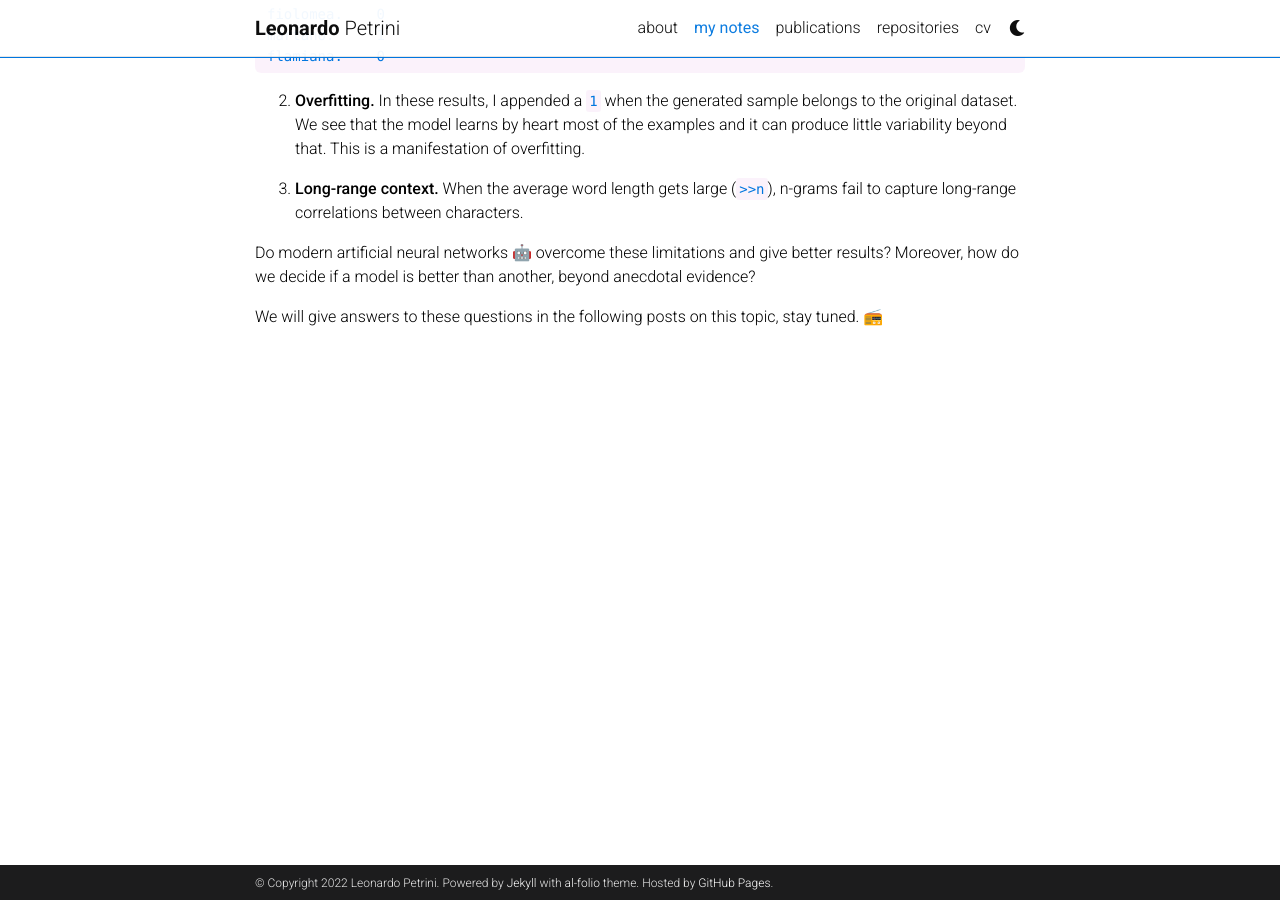
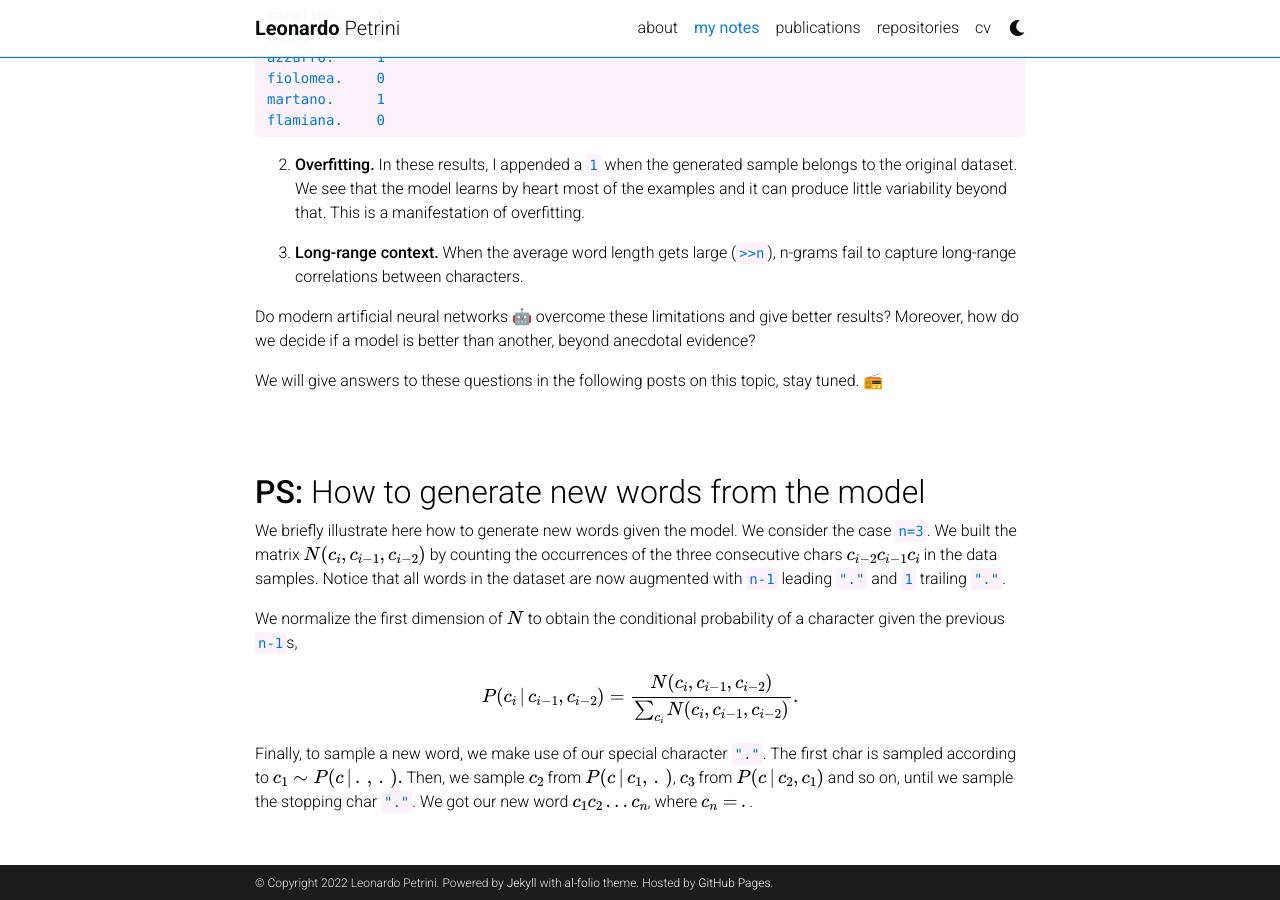
Before and after one commit to leonardopetrini/leonardopetrini.github.io, a Jekyll site: the page built from _posts/2021-12-04-italian-names.md, in a window 1280 px wide and 900 px high, scrolled down 4993 px. Built offline with Jekyll 4.4.1, drawn with Linux system fonts in a browser that asks for light colours; full-size pictures stand in for the smaller copies a plugin makes; comment, search, counter and statistics services are not loaded; a style sheet for code colours, icons or effects is not loaded; some of the changed text lies outside the part shown.

Commit message:
add PS to italian-names post

```diff
--- a/_posts/2021-12-04-italian-names.md
+++ b/_posts/2021-12-04-italian-names.md
@@ -147,6 +147,8 @@ Start to sound reasonable, don't they?!
 
 In the literature, the models we are introducing here are called [*n-grams*](https://en.wikipedia.org/wiki/N-gram), where `n` stands for the model *order*.
 
+***Note:*** How to sample from higher order models starts to be less intuitive, check the *post scriptum* below if you are interested in a more detailed walkthrough!
+
 Better and better results can be obtained by going to higher and higher order correlations, for example, for `n=3` we get,
 
 ~~~text
@@ -190,3 +192,14 @@ flamiana.    0
 Do modern artificial neural networks 🤖 overcome these limitations and give better results?  Moreover, how do we decide if a model is better than another, beyond anecdotal evidence?
 
 We will give answers to these questions in the following posts on this topic, stay tuned. 📻
+
+<br/><br/>
+## **PS:** How to generate new words from the model
+
+We briefly illustrate here how to generate new words given the model. We consider the case `n=3`. We built the matrix $$N(c_i, c_{i-1}, c_{i-2})$$ by counting the occurrences of the three consecutive chars $$c_{i-2}c_{i-1}c_i$$ in the data samples. Notice that all words in the dataset are now augmented with `n-1` leading `"."` and `1` trailing `"."`.
+
+We normalize the first dimension of $$N$$ to obtain the conditional probability of a character given the previous `n-1`s,
+
+$$P(c_i \,\vert\, c_{i-1}, c_{i-2}) = \frac{N(c_i, c_{i-1}, c_{i-2})}{\sum_{c_i} N(c_i, c_{i-1}, c_{i-2})}.$$
+
+Finally, to sample a new word, we make use of our special character `"."`. The first char is sampled according to $$c_1 \sim P(c \,\vert\, .\,,\, .\,).$$ Then, we sample $$c_2$$ from $$P(c \,\vert\, c_1,\, .\,)$$, $$c_3$$ from $$P(c \,\vert\, c_2, c_1)$$ and so on, until we sample the stopping char `"."`. We got our new word $$c_1c_2\dots c_n$$, where $$c_n = \,.\,$$.
```
